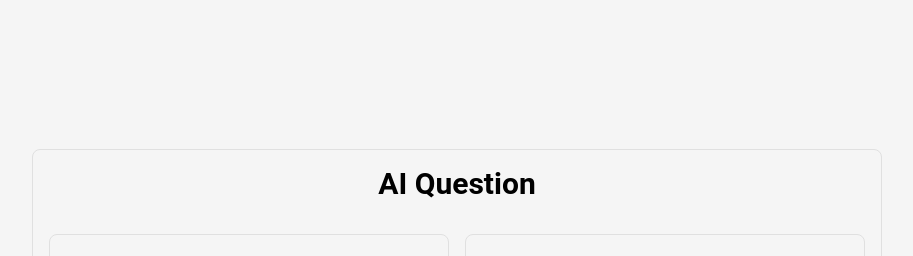
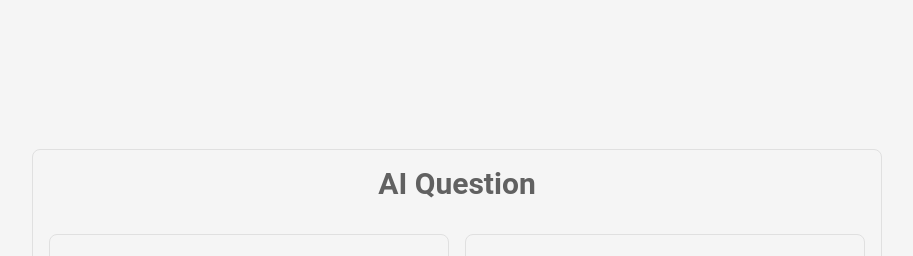
Before and after one commit to Felipe-Belotto/AI-Quest, a React (Vite) app: page / in a window 1280 px wide. Shown: the top 256 px of the page, without its empty margins (183-1096 px from the left). Built offline with nearby package versions, Linux system fonts and the light colour scheme.

Commit message:
Deixando o titulo da aplicação na cor da interface

```diff
--- a/src/App.jsx
+++ b/src/App.jsx
@@ -42,7 +42,7 @@ function App() {
       <Prova lista={resposta} tema={tema} voltar={()=> {setResposta("")}}/>
       :
       <section className='flex flex-col gap-8 border p-4 rounded-lg border-gray-300 flex-wrap print:border-none print:h-auto'>
-      <h1 className='text-3xl font-bold text-center print:hidden'>AI Question</h1>
+      <h1 className='text-3xl font-bold text-center print:hidden text-gray-700'>AI Question</h1>
       <section className='flex gap-4 flex-wrap '>
     {conectado ?
     <div className='w-full lg:w-[400px] lg:h-[400px] border p-4 lg:p-8 flex flex-col justify-between rounded-lg border-gray-300 gap-4 print:hidden'>
```
